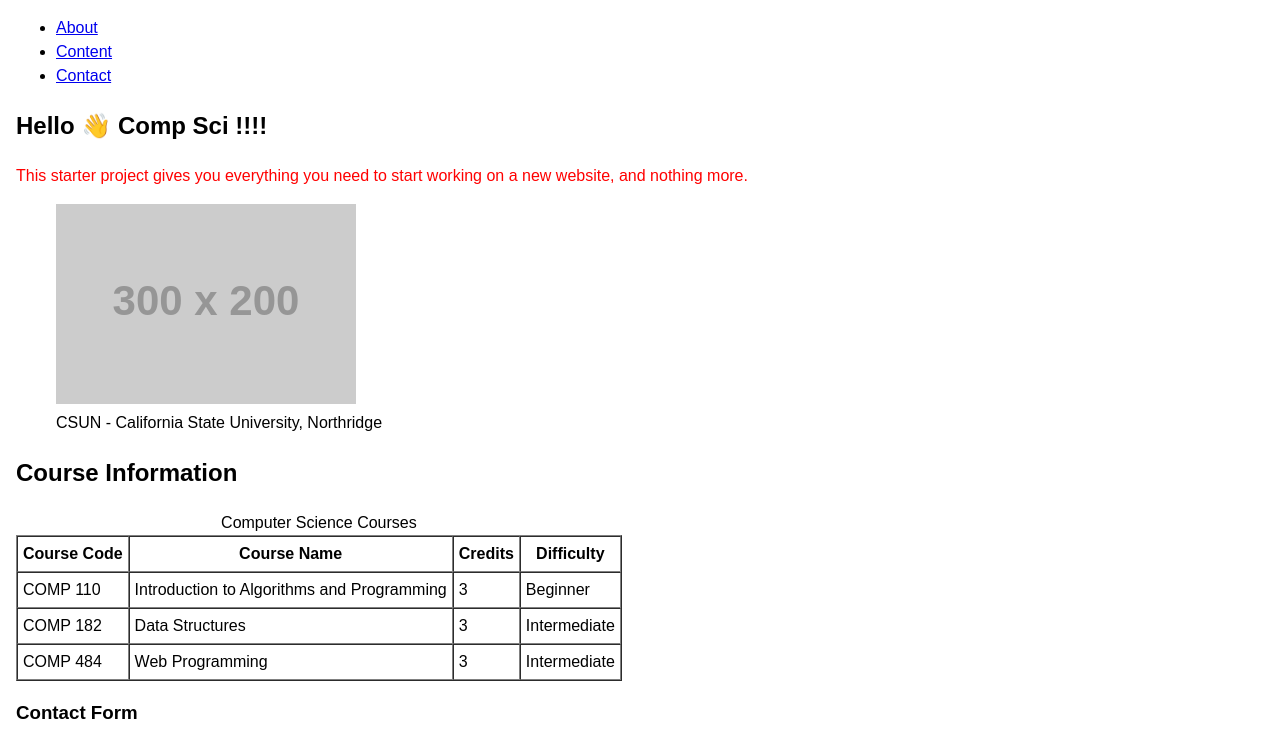
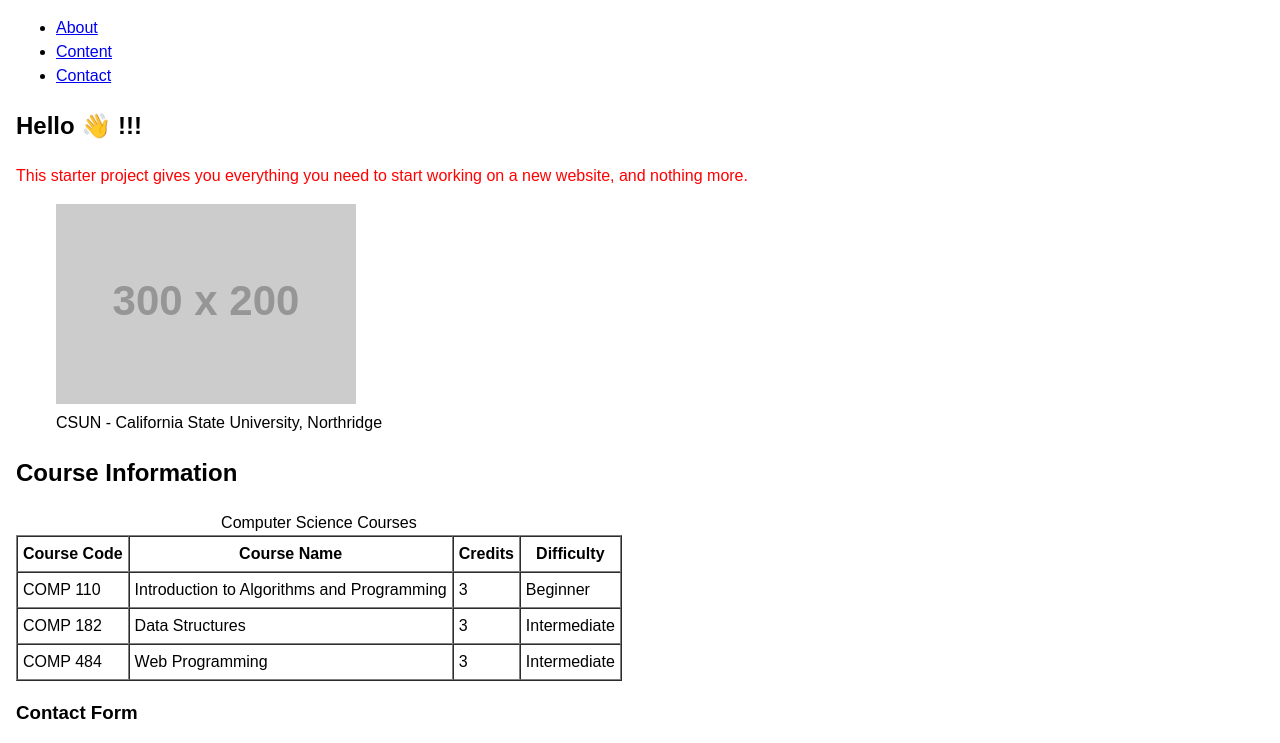
Before and after one commit to illuminator22/hw0.github.io, a plain HTML site: page index.html in a window 1280 px wide. Shown: the top 743 px of the page. Drawn offline with Linux system fonts and the light colour scheme; placeholder pictures from the web are drawn by us.

Commit message:
Update index.html

```diff
--- a/index.html
+++ b/index.html
@@ -31,7 +31,7 @@
     <main>
         <!-- this is the start of content -->
         <section id="about">
-            <h1>Hello 👋 Comp Sci !!!!</h1>
+            <h1>Hello 👋 !!!</h1>
             <p class="intro">
                 This starter project gives you everything you need to start working on a new
                 website, and nothing more.
```
